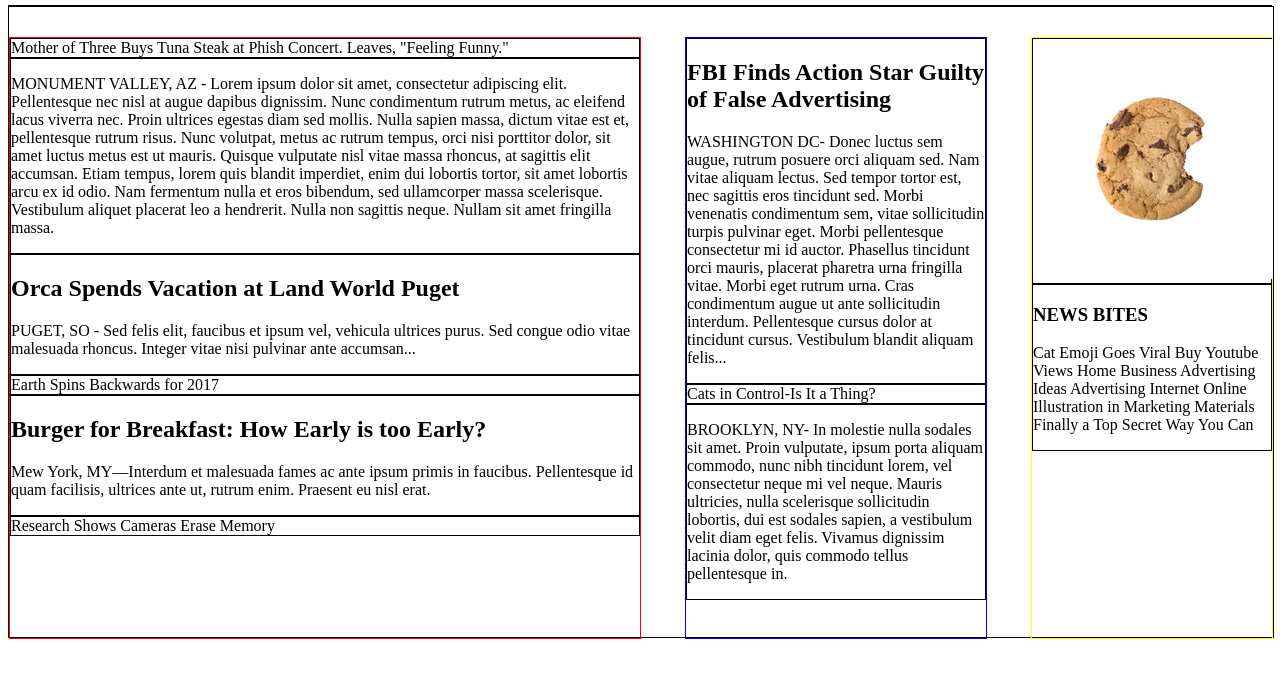
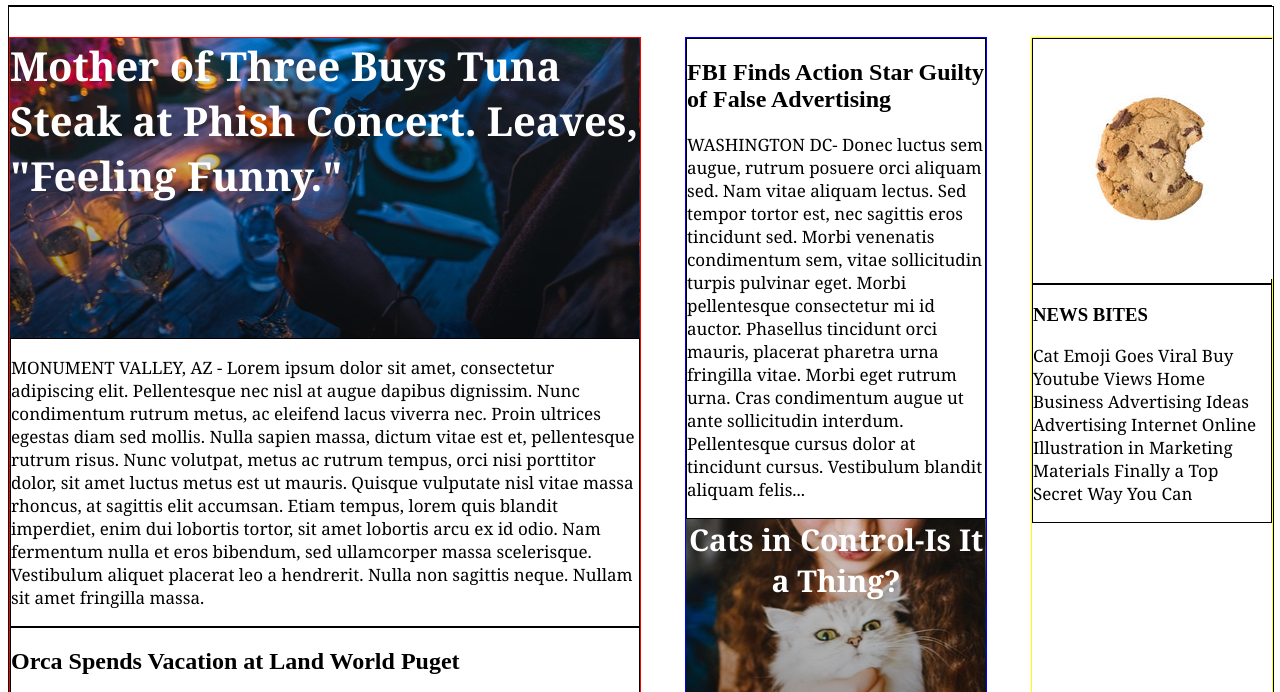
Before and after one commit to LuLuKotewicz/MyTimes, a plain HTML site: page index.html in a window 1280 px wide. Shown: the part 83-775 px from the top of the page. Drawn offline with Linux system fonts and the light colour scheme.

Commit message:
Add background images and css styles

```diff
--- a/index.html
+++ b/index.html
@@ -19,7 +19,9 @@
   <div>
     <div class="main-container">
       <div class="column large">
-        <div class="story">Mother of Three Buys Tuna Steak at Phish Concert. Leaves, "Feeling Funny."
+        <div class="main-story">
+          <div class="main-feature-photo"><span>Mother of Three Buys Tuna Steak at Phish Concert. Leaves, "Feeling Funny."</span>
+          </div>
         </div>
         <div class="story">
           <p>MONUMENT VALLEY, AZ - Lorem ipsum dolor sit amet, consectetur adipiscing elit. Pellentesque nec nisl at augue dapibus dignissim. Nunc condimentum rutrum metus, ac eleifend lacus viverra nec. Proin ultrices egestas diam sed mollis. Nulla sapien massa, dictum vitae est et, pellentesque rutrum risus. Nunc volutpat, metus ac rutrum tempus, orci nisi porttitor dolor, sit amet luctus metus est ut mauris. Quisque vulputate nisl vitae massa rhoncus, at sagittis elit accumsan. Etiam tempus, lorem quis blandit imperdiet, enim dui lobortis tortor, sit amet lobortis arcu ex id odio. Nam fermentum nulla et eros bibendum, sed ullamcorper massa scelerisque. Vestibulum aliquet placerat leo a hendrerit. Nulla non sagittis neque. Nullam sit amet fringilla massa.</p>
@@ -28,19 +30,19 @@
           <h2>Orca Spends Vacation at Land World Puget</h2>
           <p>PUGET, SO - Sed felis elit, faucibus et ipsum vel, vehicula ultrices purus. Sed congue odio vitae malesuada rhoncus. Integer vitae nisi pulvinar ante accumsan...</p>
         </div>
-        <div class="story">Earth Spins Backwards for 2017</div>
+        <div class="feature-photo-2"><span>Earth Spins Backwards for 2017</span></div>
         <div class="story">
           <h2>Burger for Breakfast: How Early is too Early?</h2>
           <p>Mew York, MY—Interdum et malesuada fames ac ante ipsum primis in faucibus. Pellentesque id quam facilisis, ultrices ante ut, rutrum enim. Praesent eu nisl erat.</p>
         </div>
-        <div class="story">Research Shows Cameras Erase Memory</div>
+        <div class="feature-photo-3"><span>Research Shows Cameras Erase Memory</span></div>
       </div>
       <div class="column medium">
         <div class="story">
           <h2>FBI Finds Action Star Guilty of False Advertising</h2>
           <p>WASHINGTON DC- Donec luctus sem augue, rutrum posuere orci aliquam sed. Nam vitae aliquam lectus. Sed tempor tortor est, nec sagittis eros tincidunt sed. Morbi venenatis condimentum sem, vitae sollicitudin turpis pulvinar eget. Morbi pellentesque consectetur mi id auctor. Phasellus tincidunt orci mauris, placerat pharetra urna fringilla vitae. Morbi eget rutrum urna. Cras condimentum augue ut ante sollicitudin interdum. Pellentesque cursus dolor at tincidunt cursus. Vestibulum blandit aliquam felis...</p>
         </div>
-        <div class="story">Cats in Control-Is It a Thing?</div>
+        <div class="feature-photo-1">Cats in Control-Is It a Thing?</div>
         <div class="story">
           <p>BROOKLYN, NY- In molestie nulla sodales sit amet. Proin vulputate, ipsum porta aliquam commodo, nunc nibh tincidunt lorem, vel consectetur neque mi vel neque. Mauris ultricies, nulla scelerisque sollicitudin lobortis, dui est sodales sapien, a vestibulum velit diam eget felis. Vivamus dignissim lacinia dolor, quis commodo tellus pellentesque in.</p>
         </div>
--- a/resources/css/style.css
+++ b/resources/css/style.css
@@ -1,3 +1,9 @@
+p {
+  font-family: Georgia;
+  font-size: 17px;
+  color: black:
+}
+
 header {
   font-family: Verdana;
   font-size: 14px;
@@ -49,7 +55,6 @@ nav a {
 
 .main-container {
   width: 100%;
-  height: 600px;
   border: 1px solid black;
   display: flex;
   justify-content: space-between;
@@ -58,7 +63,6 @@ nav a {
 
 .column.large {
   width: 630px;
-  height: 600px;
   border: 1px solid red;
   display: flex;
   flex-direction: column;
@@ -67,7 +71,6 @@ nav a {
 
 .column.medium {
   width: 300px;
-  height: 600px;
   border: 1px solid blue;
   display: flex;
   flex-direction: column;
@@ -76,13 +79,56 @@ nav a {
 
 .column.small {
   width: 240px;
-  height: 600px;
   border: 1px solid yellow;
   display: flex;
   flex-direction: column;
   justify-content: flex-start;
 }
 
+.main-story .main-feature-photo {
+  background-image: url("../images/img-story-main.png");
+  display: flex;
+  width: 630px;
+  height: 300px;
+  font-family: Georgia;
+  font-weight: bold;
+  font-size: 40px;
+  color: white;
+}
+
+.feature-photo-1 {
+  background-image: url("../images/img-story-1.png");
+  width: 300px;
+  height: 300px;
+  font-family: Georgia;
+  font-weight: bold;
+  font-size: 30px;
+  color: white;
+  text-align: center;
+}
+
+.feature-photo-2 {
+  background-image: url("../images/img-story-2.png");
+  width: 630px;
+  height: 300px;
+  font-family: Georgia;
+  font-weight: bold;
+  font-size: 30px;
+  color: white;
+  text-align: center;
+}
+
+.feature-photo-3 {
+  background-image: url("../images/img-story-3.png");
+  width: 630px;
+  height: 300px;
+  font-family: Georgia;
+  font-weight: bold;
+  font-size: 30px;
+  color: white;
+  text-align: center;
+}
+
 .story {
   border: 1px solid black;
 }
```
